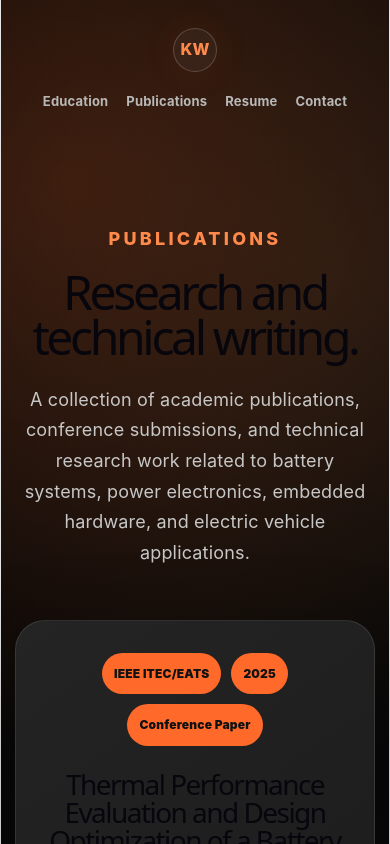
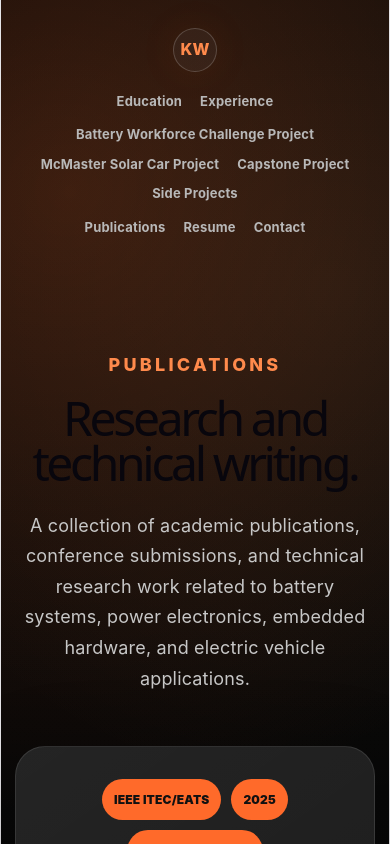
Before and after one commit to Kavishw/Kavishw.github.io, a React (Vite) app: page /#/publications in a window 390 px wide. Shown: the top 844 px of the page. Built offline with nearby package versions, Linux system fonts and the light colour scheme.

Commit message:
Cleaning css files

```diff
--- a/src/App.css
+++ b/src/App.css
@@ -750,7 +750,7 @@ a {
   background: #ff8a4c;
 }
 
-/* Solar Car Landing Page */
+/* Landing Pages */
 
 .solar-car-landing {
   width: min(1180px, calc(100% - 40px));
@@ -903,160 +903,7 @@ a {
   line-height: 1.7;
 }
 
-/* Tablet */
-
-@media (max-width: 980px) {
-  .hero-content {
-    grid-template-columns: 1fr;
-    gap: 40px;
-  }
-
-  .hero-visual {
-    min-height: 440px;
-  }
-
-  .skills-grid {
-    grid-template-columns: repeat(2, minmax(0, 1fr));
-  }
-
-  .carousel-track img {
-    width: 460px;
-    height: 310px;
-  }
-}
-
-/* Mobile */
-
-@media (max-width: 700px) {
-  .nav-links {
-    display: flex;
-    flex-wrap: wrap;
-    justify-content: center;
-    gap: 14px 18px;
-    font-size: 13px;
-  }
-
-    .nav-dropdown {
-    display: none;
-  }
-
-    .navbar {
-    flex-direction: column;
-    gap: 18px;
-  }
-
-  .hero {
-    padding: 62px 0 54px;
-  }
-
-  .hero h1 {
-    font-size: 60px;
-  }
-
-  .hero-lead {
-    font-size: 22px;
-  }
-
-  .hero-description {
-    font-size: 16px;
-  }
-
-  .hero-visual {
-    min-height: 380px;
-  }
-
-  .portrait-card {
-    width: min(310px, 100%);
-  }
-
-  .education-section,
-  .skills-section,
-  .contact-section,
-  .publications-page,
-  .solar-car-landing,
-  .project-overview-section {
-    width: min(100% - 28px, 1180px);
-  }
-
-  .education-card-top {
-    flex-direction: column;
-  }
-
-  .education-details-row {
-    grid-template-columns: 1fr;
-  }
-
-  .education-timeline-item {
-    grid-template-columns: 34px 1fr;
-    gap: 16px;
-  }
-
-  .education-timeline::before {
-    left: 16px;
-  }
-
-  .timeline-marker {
-    width: 34px;
-    height: 34px;
-  }
-
-  .skills-grid {
-    grid-template-columns: 1fr;
-  }
-
-  .skill-card {
-    min-height: auto;
-  }
-
-  .skill-card h3,
-  .skill-card p {
-    min-height: auto;
-  }
-
-  .contact-icons {
-    gap: 14px;
-  }
-
-  .contact-icon {
-    width: 72px;
-    height: 72px;
-    border-radius: 22px;
-  }
-
-  .solar-car-landing {
-    padding-top: 52px;
-  }
-
-  .solar-car-intro {
-    margin-bottom: 34px;
-  }
-
-  .solar-car-intro h1 {
-    font-size: clamp(48px, 15vw, 68px);
-    line-height: 0.95;
-  }
-
-  .solar-car-intro .hero-lead {
-    font-size: 22px;
-  }
-
-  .solar-car-intro .hero-description {
-    font-size: 16px;
-  }
-
-  .carousel-track img {
-    width: 330px;
-    height: 240px;
-  }
-
-  .project-topic-grid {
-    grid-template-columns: 1fr;
-  }
-
-  .project-topic-card {
-    min-height: auto;
-  }
-}
+/* Project Detail Pages */
 
 .project-detail-hero {
   width: min(1180px, calc(100% - 40px));
@@ -1080,6 +927,28 @@ a {
   text-align: left;
   margin-left: 0;
   margin-right: 0;
+}
+
+.project-detail-hero-centered {
+  display: block;
+  text-align: center;
+  max-width: 980px;
+}
+
+.project-detail-hero-centered .project-detail-text {
+  max-width: 920px;
+  margin: 0 auto;
+}
+
+.project-detail-hero-centered .hero-lead,
+.project-detail-hero-centered .hero-description {
+  text-align: center;
+  margin-left: auto;
+  margin-right: auto;
+}
+
+.project-detail-hero-centered .hero-buttons {
+  justify-content: center;
 }
 
 .project-detail-image-card {
@@ -1164,45 +1033,7 @@ a {
   border: 1px solid rgba(255, 255, 255, 0.1);
 }
 
-.project-gallery-card img {
-  width: 100%;
-  display: block;
-  border-radius: 20px;
-}
-
-@media (max-width: 900px) {
-  .project-detail-hero {
-    grid-template-columns: 1fr;
-  }
-
-  .project-detail-grid,
-  .project-gallery-grid {
-    grid-template-columns: 1fr;
-  }
-}
-
-.project-detail-hero-centered {
-  display: block;
-  text-align: center;
-  max-width: 980px;
-}
-
-.project-detail-hero-centered .project-detail-text {
-  max-width: 920px;
-  margin: 0 auto;
-}
-
-.project-detail-hero-centered .hero-lead,
-.project-detail-hero-centered .hero-description {
-  text-align: center;
-  margin-left: auto;
-  margin-right: auto;
-}
-
-.project-detail-hero-centered .hero-buttons {
-  justify-content: center;
-}
-
+.project-gallery-card img,
 .project-gallery-card video {
   width: 100%;
   display: block;
@@ -1244,12 +1075,7 @@ a {
   line-height: 1.35;
 }
 
-.project-gallery-card video {
-  width: 100%;
-  display: block;
-  border-radius: 20px;
-  background: #050505;
-}
+/* Experience */
 
 .experience-section {
   width: min(1180px, calc(100% - 40px));
@@ -1360,17 +1186,203 @@ a {
   line-height: 1.6;
 }
 
+/* Tablet */
+
+@media (max-width: 980px) {
+  .hero-content {
+    grid-template-columns: 1fr;
+    gap: 40px;
+  }
+
+  .hero-visual {
+    min-height: 440px;
+  }
+
+  .skills-grid {
+    grid-template-columns: repeat(2, minmax(0, 1fr));
+  }
+
+  .carousel-track img {
+    width: 460px;
+    height: 310px;
+  }
+}
+
+/* Mobile */
+
 @media (max-width: 700px) {
+  .navbar {
+    flex-direction: column;
+    gap: 18px;
+    align-items: center;
+  }
+
+  .nav-links {
+    display: flex;
+    flex-wrap: wrap;
+    justify-content: center;
+    gap: 14px 18px;
+    font-size: 13px;
+  }
+
+  .nav-dropdown {
+    display: flex;
+    position: static;
+  }
+
+  .dropdown-trigger {
+    display: none;
+  }
+
+  .dropdown-menu {
+    position: static;
+    transform: none;
+    min-width: auto;
+    padding: 0;
+    border: none;
+    box-shadow: none;
+    background: transparent;
+    opacity: 1;
+    visibility: visible;
+    pointer-events: auto;
+    display: flex;
+    flex-wrap: wrap;
+    justify-content: center;
+    gap: 14px 18px;
+  }
+
+  .dropdown-menu a {
+    padding: 0;
+    border-radius: 0;
+    color: #b8b8b8;
+    font-size: 13px;
+    font-weight: 700;
+  }
+
+  .dropdown-menu a:hover {
+    background: transparent;
+    color: #ffffff;
+  }
+
+  .hero {
+    padding: 62px 0 54px;
+  }
+
+  .hero h1 {
+    font-size: 60px;
+  }
+
+  .hero-lead {
+    font-size: 22px;
+  }
+
+  .hero-description {
+    font-size: 16px;
+  }
+
+  .hero-visual {
+    min-height: 380px;
+  }
+
+  .portrait-card {
+    width: min(310px, 100%);
+  }
+
+  .education-section,
+  .skills-section,
+  .contact-section,
+  .publications-page,
+  .solar-car-landing,
+  .project-overview-section,
+  .project-detail-hero,
+  .project-detail-section,
+  .project-gallery-section,
   .experience-section {
     width: min(100% - 28px, 1180px);
   }
 
+  .education-card-top {
+    flex-direction: column;
+  }
+
+  .education-details-row {
+    grid-template-columns: 1fr;
+  }
+
+  .education-timeline-item,
   .experience-item {
     grid-template-columns: 34px 1fr;
     gap: 16px;
   }
 
+  .education-timeline::before,
   .experience-timeline::before {
     left: 16px;
   }
+
+  .timeline-marker {
+    width: 34px;
+    height: 34px;
+  }
+
+  .skills-grid,
+  .project-topic-grid,
+  .project-detail-grid,
+  .project-gallery-grid {
+    grid-template-columns: 1fr;
+  }
+
+  .skill-card,
+  .project-topic-card {
+    min-height: auto;
+  }
+
+  .skill-card h3,
+  .skill-card p {
+    min-height: auto;
+  }
+
+  .contact-icons {
+    gap: 14px;
+  }
+
+  .contact-icon {
+    width: 72px;
+    height: 72px;
+    border-radius: 22px;
+  }
+
+  .solar-car-landing {
+    padding-top: 52px;
+  }
+
+  .solar-car-intro {
+    margin-bottom: 34px;
+  }
+
+  .solar-car-intro h1 {
+    font-size: clamp(48px, 15vw, 68px);
+    line-height: 0.95;
+  }
+
+  .solar-car-intro .hero-lead {
+    font-size: 22px;
+  }
+
+  .solar-car-intro .hero-description {
+    font-size: 16px;
+  }
+
+  .carousel-track img {
+    width: 330px;
+    height: 240px;
+  }
+
+  .project-detail-hero {
+    grid-template-columns: 1fr;
+  }
+
+  .project-detail-text h1 {
+    font-size: clamp(48px, 15vw, 72px);
+  }
 }
--- a/src/App.jsx
+++ b/src/App.jsx
@@ -82,10 +82,7 @@ function Header() {
       <div className="nav-links">
         <Link to="/#education">Education</Link>
 
-        <div className="nav-dropdown">
 <Link to="/#experience">Experience</Link>
-
-        </div>
 
         <div className="nav-dropdown">
           <Link to="/#projects" className="dropdown-trigger">
```
Also changed, not shown: 1 other file (tests, documents, lock files or other folders).
